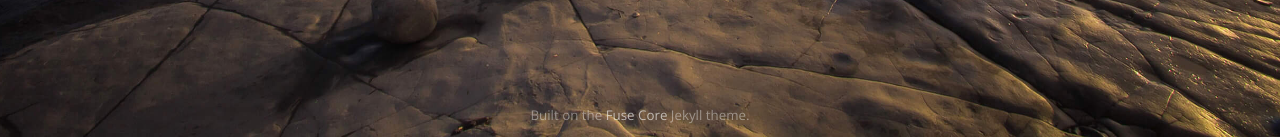
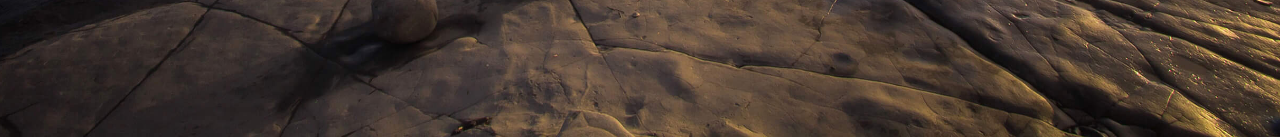
Before and after one commit to GeorgeA93/georgea93.github.io, a Jekyll site: the page built from index.html, in a window 1280 px wide. Shown: the part 763-900 px from the top of the page. Built offline with Jekyll 4.4.1, drawn with Linux system fonts in a browser that asks for light colours; nearby versions of some CDN libraries.

Commit message:
Minor tweaks

```diff
--- a/index.html
+++ b/index.html
@@ -98,10 +98,5 @@ permalink: /
 </div>
 </div>
 
-<footer><div class="container"><div class="row">
-    <div class="col text-center">Built on the <a href="https://github.com/tsjensen/fuse-core">Fuse Core</a>
-    Jekyll theme.</div>
-</div></div></footer>
-
 </body>
 </html>
```
Also changed, not shown: README.pic1.jpg (deleted), README.pic2.png (deleted).
